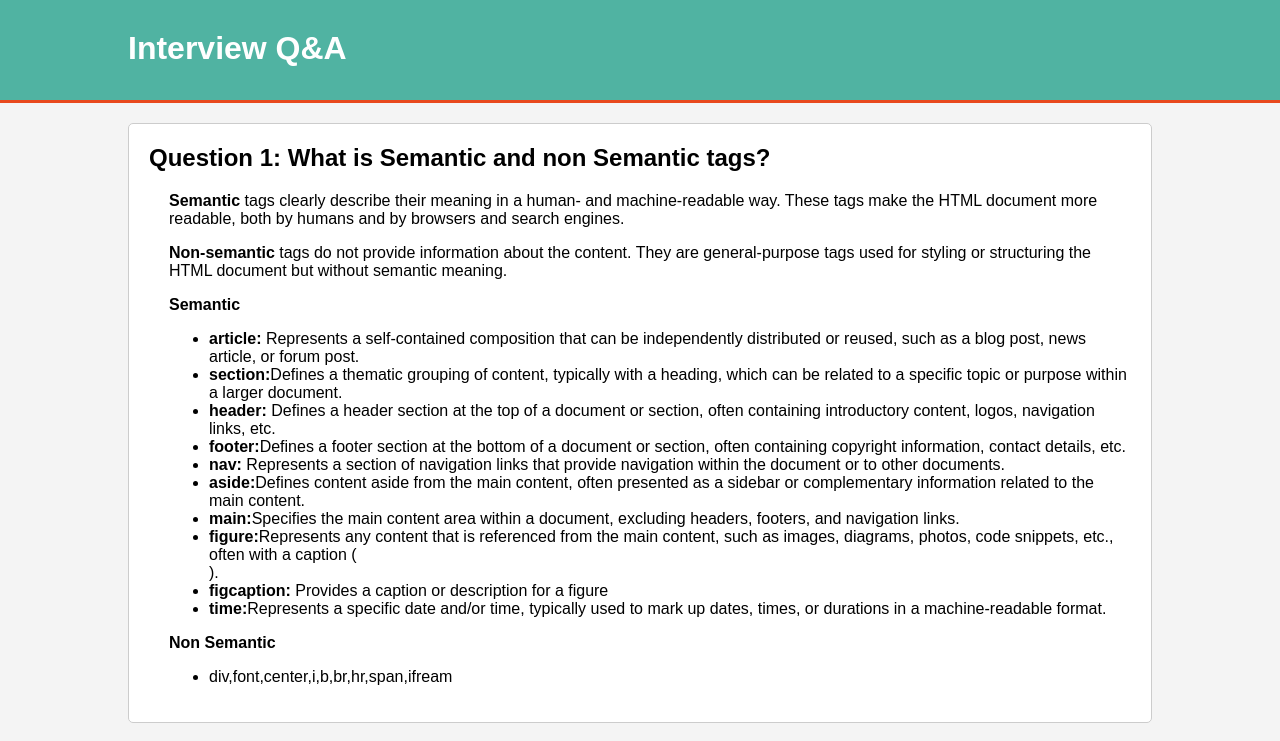
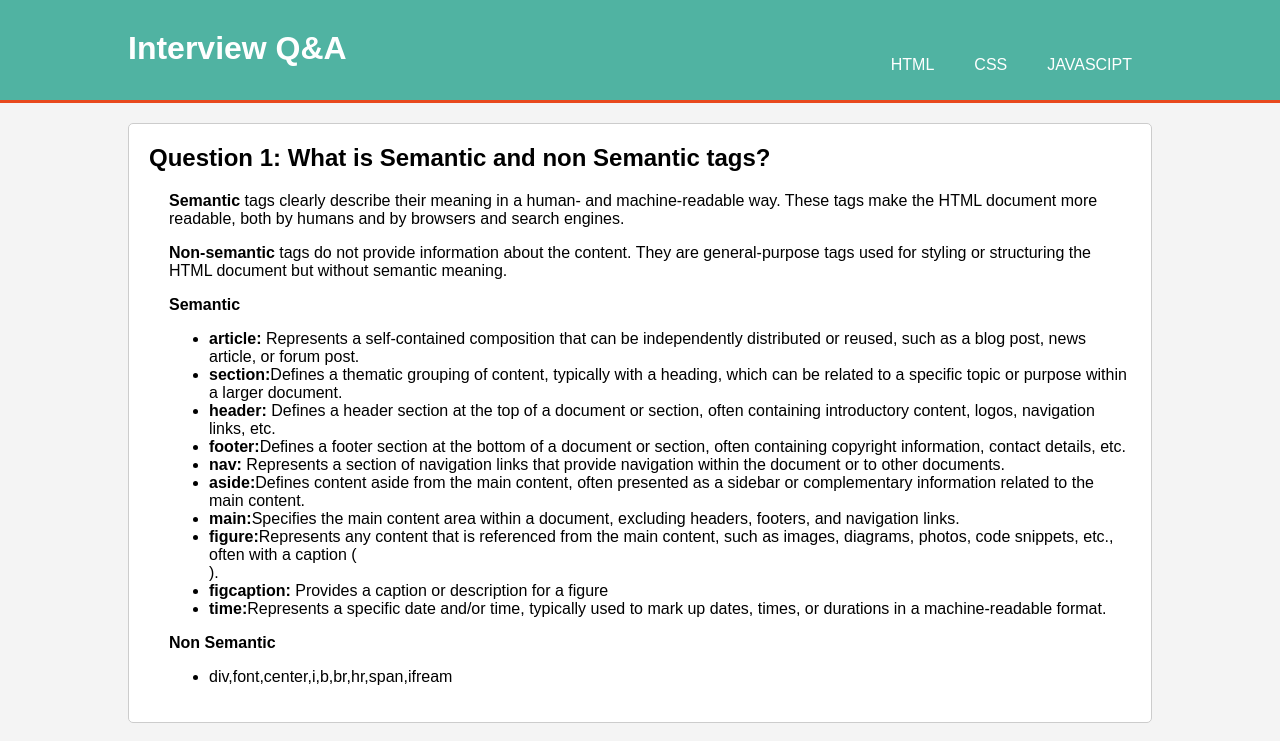
Before and after one commit to Atulbende/learning, a plain HTML site: page html/index.html in a window 1280 px wide. Shown: the top 741 px of the page. Drawn offline with Linux system fonts and the light colour scheme.

Commit message:
rename file

```diff
--- a/html/beginner.html
+++ b/html/index.html
@@ -69,13 +69,13 @@
             <div id="branding">
                 <h1>Interview Q&A</h1>
             </div>
-            <!-- <nav>
-                <ul>
-                    <li><a href="#question1">Q1</a></li>
-                    <li><a href="#question2">Q2</a></li>
-                    <li><a href="#question3">Q3</a></li>
+            <nav>
+                  <ul>
+                    <li><a href="/html/index.html">html</a></li>
+                    <li><a href="/css/index.html">css</a></li>
+                    <li><a href="/javascipt/index.html">javascipt</a></li>
                 </ul>
-            </nav> -->
+            </nav>
         </div>
     </header>
 
```
Also changed, not shown: css/index.html (renamed from css/beginner.html, +5 -5 lines), javascipt/index.html (renamed from javascipt/beginner.html, +6 -6 lines).
